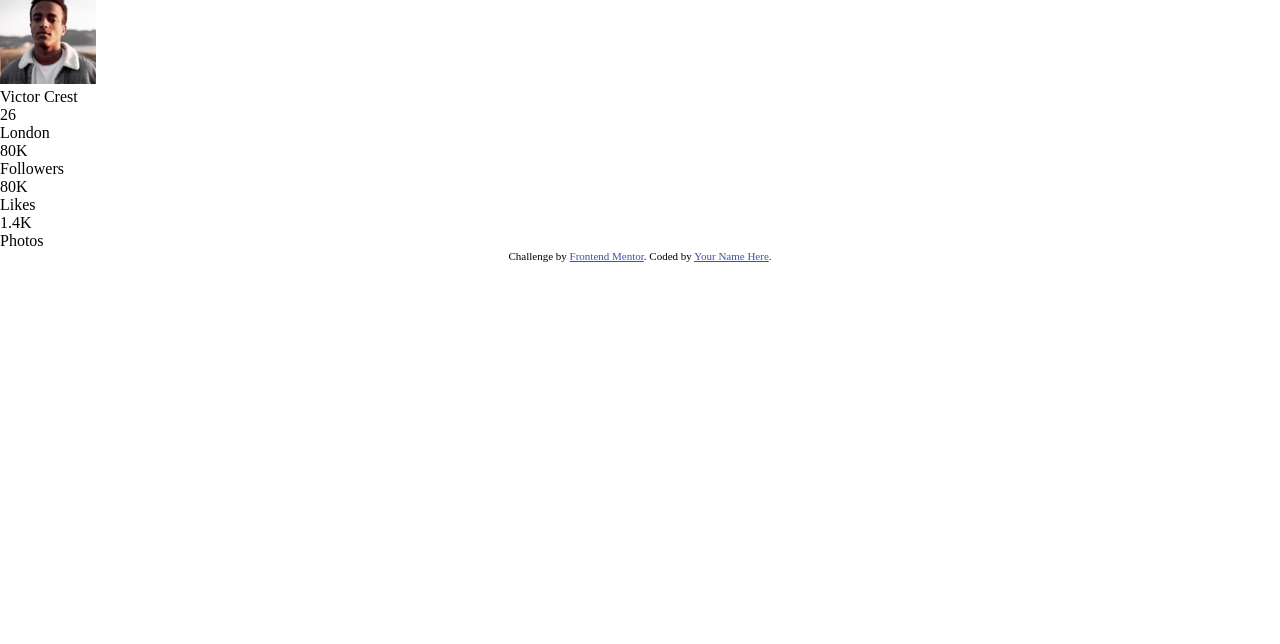
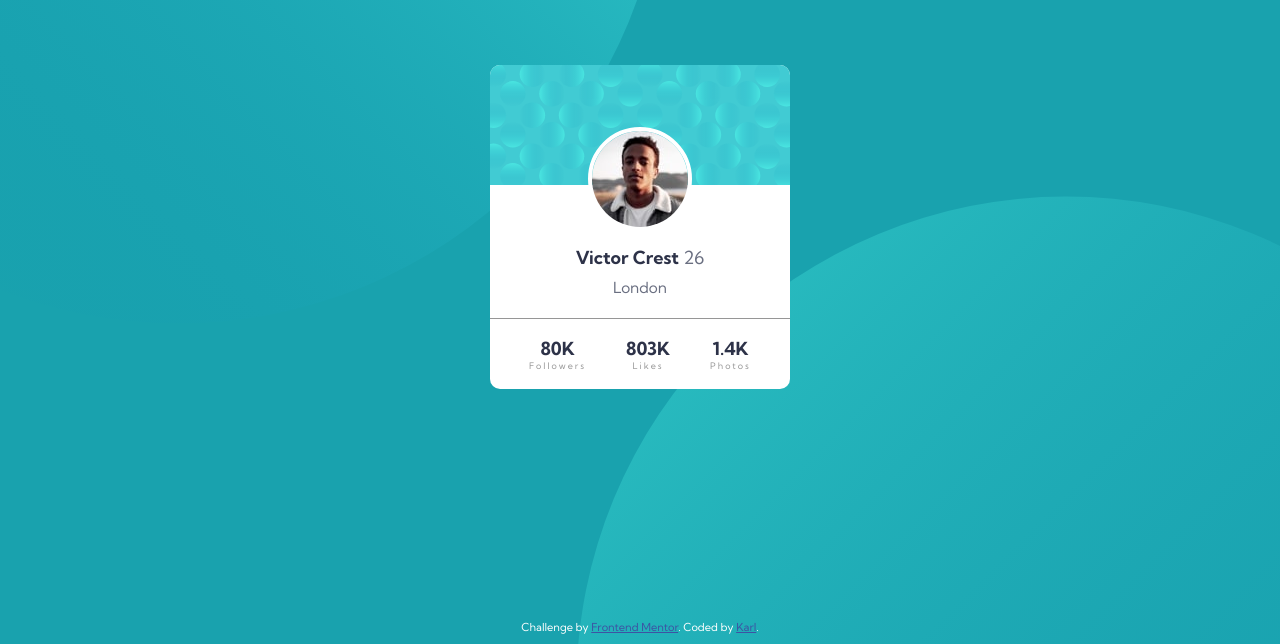
Before and after one commit to karmatt/ProfileCard, a plain HTML site: page index.html in a window 1280 px wide. Shown: the part 156-800 px from the top of the page. Drawn offline with Linux system fonts and the light colour scheme.

Commit message:
Finished!

```diff
--- a/css/style.css
+++ b/css/style.css
@@ -1,15 +1,105 @@
+@import url('https://fonts.googleapis.com/css2?family=Kumbh+Sans:wght@400;700&display=swap');
+
 html {
     box-sizing: border-box;
+    font-family: 'Kumbh Sans', sans-serif;
+    font-size: 18px;
 }
 *, *::before, *::after {
     box-sizing: inherit;
     margin: 0;
     padding: 0;
 }
+:root {
+    --dark-cyan: hsl(185, 75%, 39%);
+    --very-dark-desaturated-blue: hsl(229, 23%, 23%);
+    --dark-grayish-blue: hsl(227, 10%, 46%);
+    --dark-gray: hsl(0, 0%, 59%);
+}
+p {
+    display: inline;
+}
+ul {
+    border-top: 0.5px solid var(--dark-gray);
+    display: flex;
+    gap: 40px;
+    justify-content: center;
+    list-style: none;
+    padding: 1rem 2rem;
+}
+li {
+    text-align: center;
+}
+.background {
+    background-color: var(--dark-cyan);
+    background-image: url(../images/bg-pattern-top.svg), url(../images/bg-pattern-bottom.svg);
+    background-position: right 48vw bottom 40vh, left 45vw top 44vh;
+    background-repeat: no-repeat;
+}
+.page-wrapper {
+    align-items: center;
+    display: grid;
+    grid-template-rows: 1fr;
+    justify-content: center;
+    min-height: 100vh;
+}
+.profile-card {
+    background-color: #fff;
+    border-radius: 10px;
+    display: flex;
+    flex-direction: column;
+    max-width: 300px;
+    overflow: hidden;
+    width: 100%;
+}
+.header__img {
+    width: 100%
+}
+.profile__wrapper {
+    align-items: center;
+    display: flex;
+    flex-direction: column;
+    gap: 10px;
+    margin-top: -3.5rem;
+}
+.profile__img {
+    border: 4px solid white;
+    border-radius: 50%;
+}
+.profile__personal-details {
+    text-align: center;
+    margin-bottom: 20px;
+}
+.personal-details__main {
+    margin-bottom: 6px;
+}
+.personal-details__name {
+    color: var(--very-dark-desaturated-blue);
+    font-weight: 600;
+}
+.personal-details__age {
+    color: var(--dark-grayish-blue);
+}
+.personal-details__location {
+    color: var(--dark-grayish-blue);
+    font-size: .85rem;
+}
+.stat {
+    color: var(--very-dark-desaturated-blue);
+    font-weight: 600;
+}
+.stat__subheading {
+    color: var(--dark-gray);
+    display: block;
+    font-size: xx-small;
+    letter-spacing: 2px;
+}
 .attribution {
+    color: white;
     font-size: 11px;
+    padding: 10px;
     text-align: center;
 }
 .attribution a {
     color: hsl(228, 45%, 44%);
-}
+ }
--- a/index.html
+++ b/index.html
@@ -10,7 +10,7 @@
 <body>
   <div class="background">
     <div class="page-wrapper">
-      <article class="profile-card">
+      <article class="profile-card" tabindex="0">
         <header class="header" aria-hidden="true">
           <div class="header__wrapper" aria-hidden="true">
             <img src="./images/bg-pattern-card.svg" alt="#" class="header__img" aria-hidden="true">
@@ -23,35 +23,36 @@
             </div>
             <div class="profile__personal-details" aria-label="Personal Details">
               <div class="personal-details__main" aria-hidden="true">
-                <p class="personal-details__name">Victor Crest</p>
-                <p class="personal-details__age">26</p>
+                <p class="personal-details__name" tabindex="0">Victor Crest</p>
+                <p class="personal-details__age" tabindex="0">26</p>
               </div>
-              <p class="personal-details__location">London</p>
+              <p class="personal-details__location" aria-label="Location" tabindex="0">London</p>
             </div>
           </div>
         </main>
         <footer class="social-media" aria-label="social media stats">
           <ul class="social-media__stats" aria-hidden="true">
             <li class="social-media__stat" aria-hidden="true">
-              <p class="stat__followers" aria-label="80 Thousand Followers">80K</p>
+              <p class="stat stat__followers" aria-label="80 Thousand Followers" tabindex="0">80K</p>
               <p class="stat__subheading" aria-hidden="true">Followers</p>
             </li>
             <li class="social-media__stat" aria-hidden="true">
-              <p class="stat__likes" aria-label="803 Thousand Likes">80K</p>
+              <p class="stat stat__likes" aria-label="803 Thousand Likes" tabindex="0">803K</p>
               <p class="stat__subheading" aria-hidden="true">Likes</p>
             </li>
             <li class="social-media__stat" aria-hidden="true">
-              <p class="stat__photos" aria-label="14 Hundred Photos">1.4K</p>
+              <p class="stat stat__photos" aria-label="14 Hundred Photos" tabindex="0">1.4K</p>
               <p class="stat__subheading" aria-hidden="true">Photos</p>
             </li>
           </ul>
         </footer>
       </article>
+      <div class="attribution">
+        Challenge by <a href="https://www.frontendmentor.io?ref=challenge" target="_blank">Frontend Mentor</a>.
+        Coded by <a href="#">Karl</a>.
+      </div>
     </div>
   </div>
-  <div class="attribution">
-    Challenge by <a href="https://www.frontendmentor.io?ref=challenge" target="_blank">Frontend Mentor</a>.
-    Coded by <a href="#">Your Name Here</a>.
-  </div>
+
 </body>
 </html>
```
